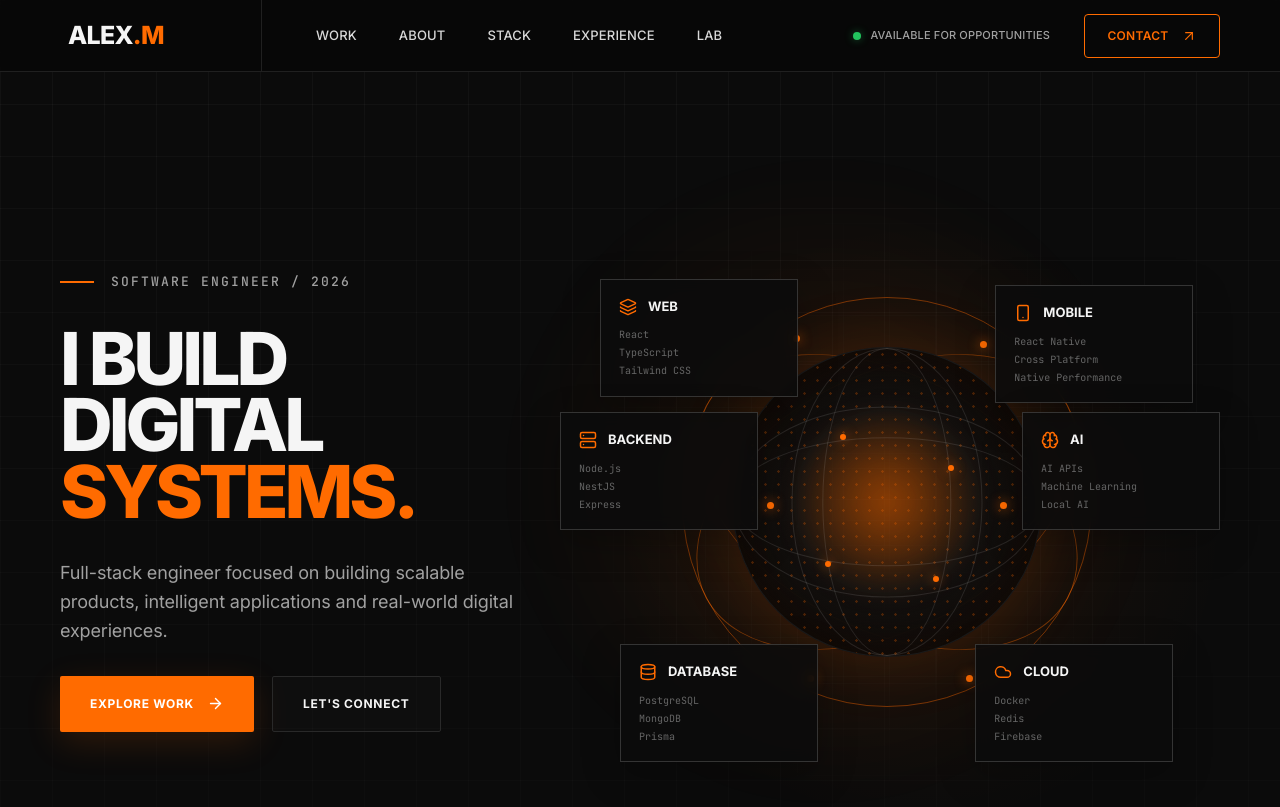
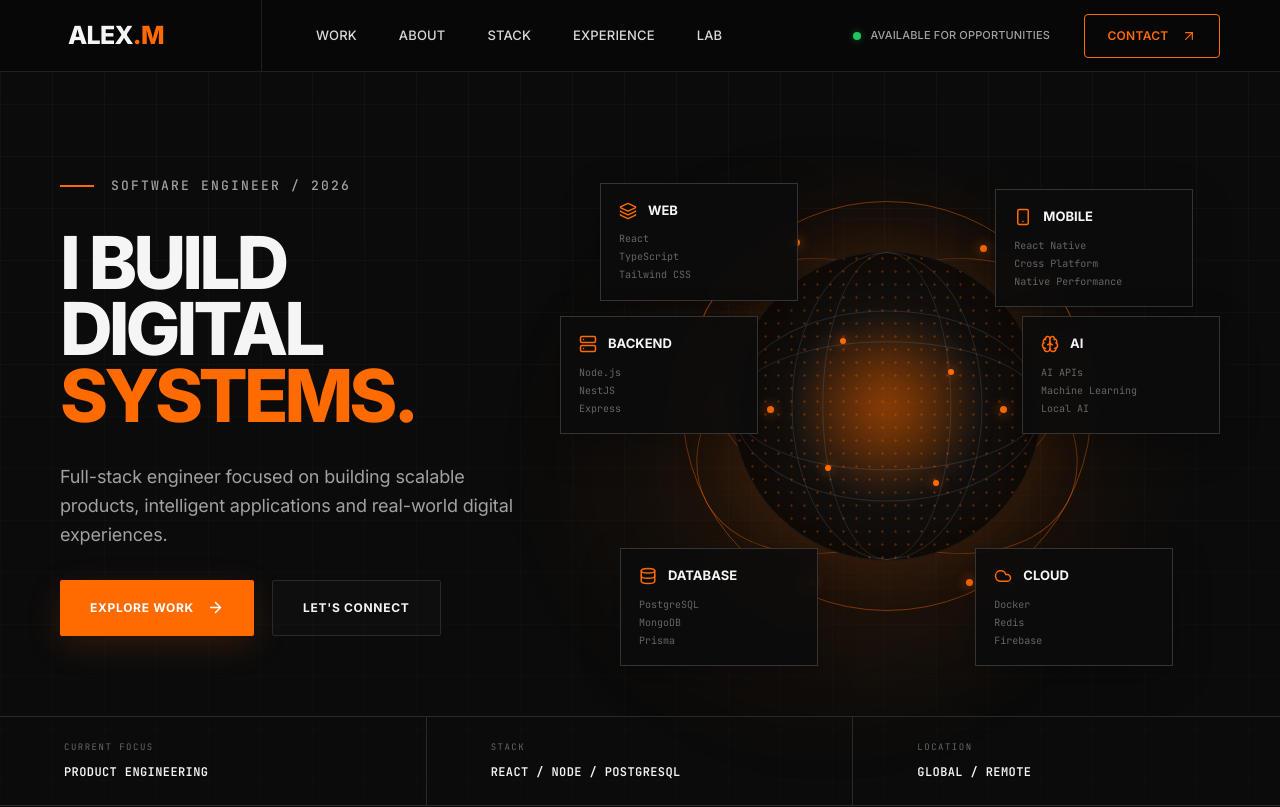
Before and after one commit to KL-Coders0103/Portfolio2.0, a React app: page / in a window 1280 px wide. Shown: the top 807 px of the page. Built offline with nearby package versions, Linux system fonts and the light colour scheme; the HTML template or start-up script is replaced by a standard one.

Commit message:
style: avoid double hero section padding

```diff
--- a/src/sections/Hero/hero.css
+++ b/src/sections/Hero/hero.css
@@ -110,7 +110,7 @@
 
   gap: 30px;
 
-  padding: var(--section-padding-y) 0;
+  padding: 0;
 }
 
 
@@ -917,7 +917,7 @@
 
     grid-template-columns: 1fr;
 
-    padding: var(--section-padding-y) 0;
+    padding: 0;
   }
 
   .hero-content {
```
